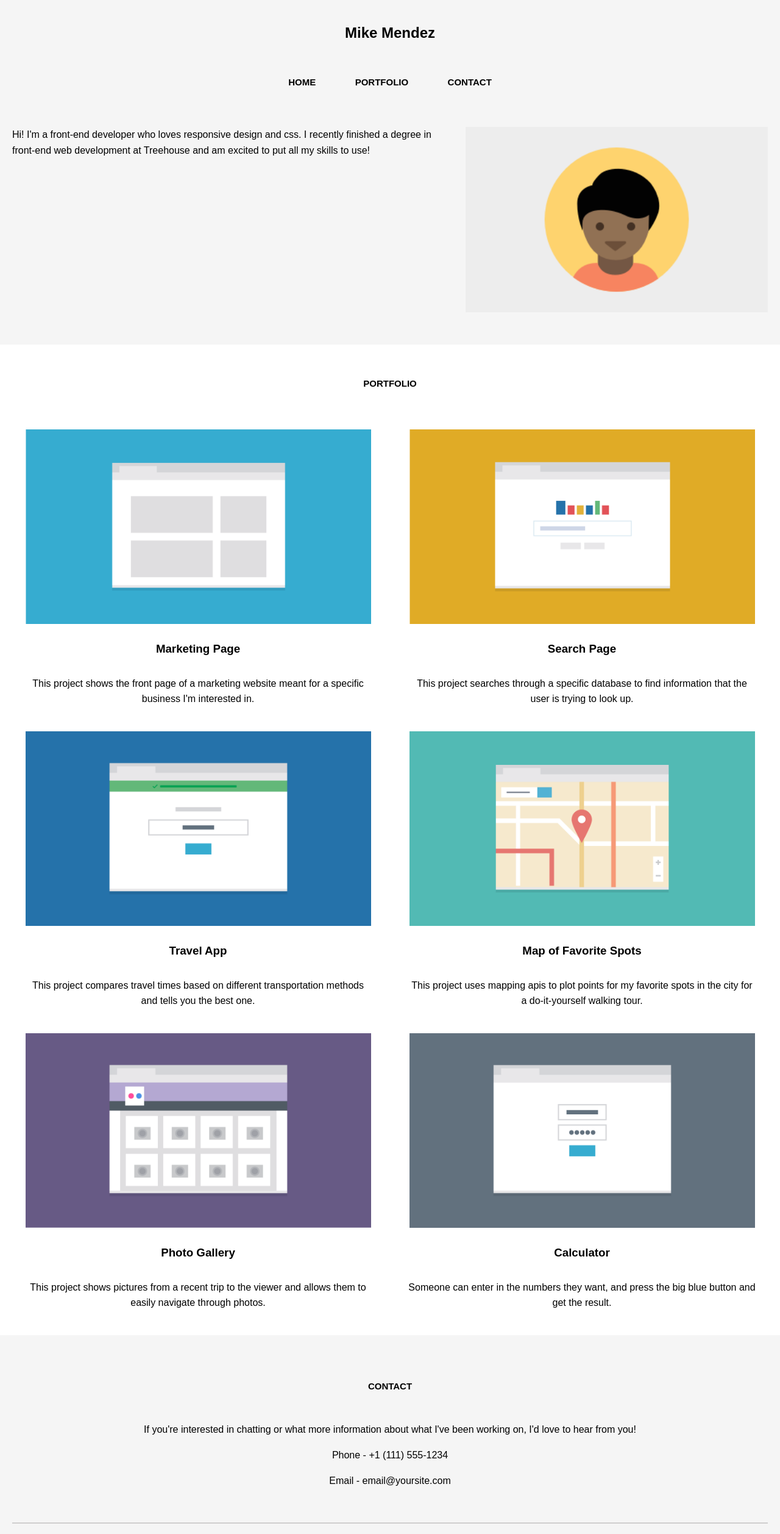
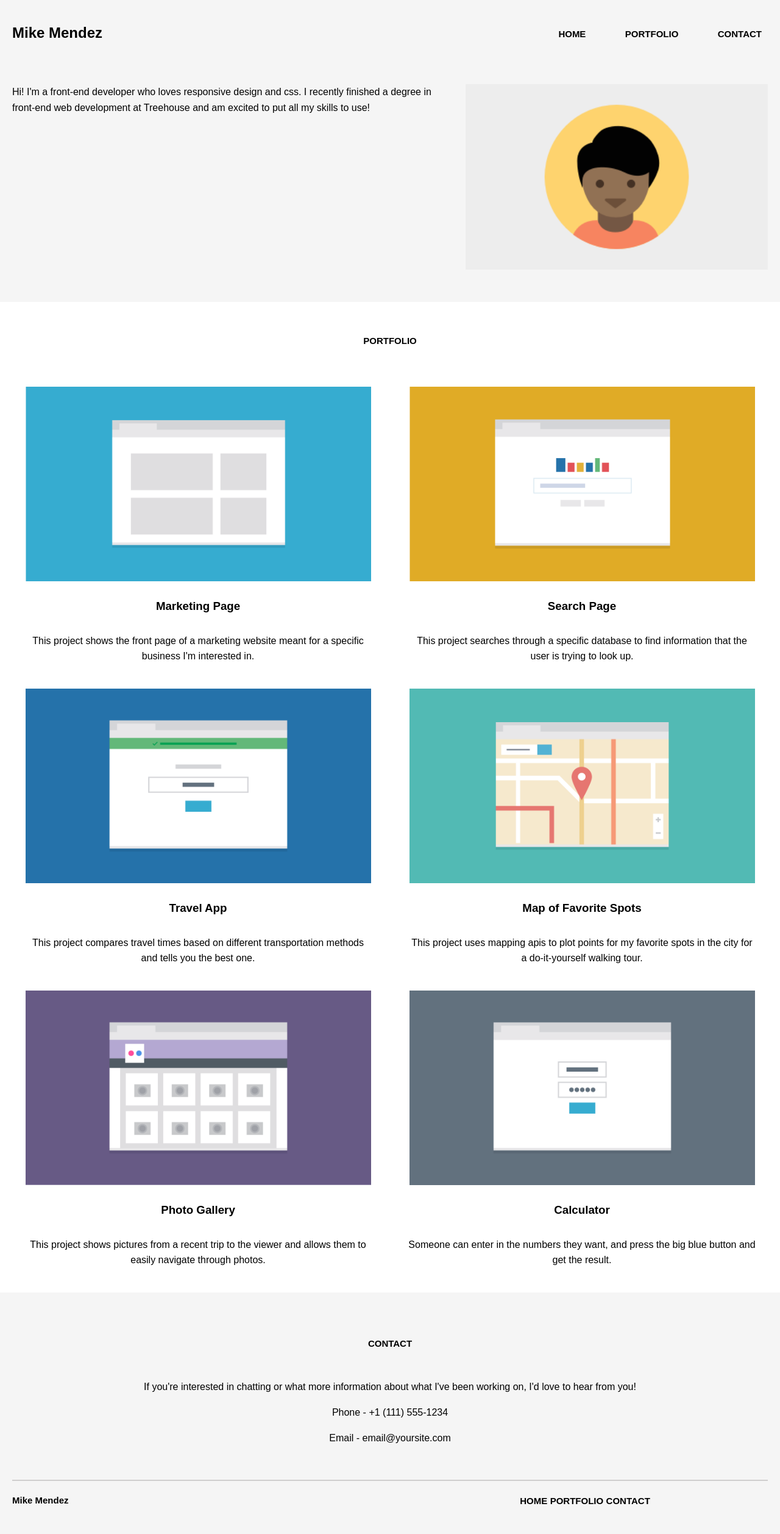
Before and after one commit to HeyMikeMendez/Treehouse-Project-Unit-2, a plain HTML site: page index.html in a window 1280 px wide. Shown: the top 2515 px of the page at 61% size. Drawn offline with Linux system fonts and the light colour scheme.

Commit message:
new updates june 11

```diff
--- a/index.html
+++ b/index.html
@@ -7,9 +7,9 @@
     <link rel="stylesheet" href="styles.css">
 </head>
 <body>
-    <nav>
-        <div id="top" class='main-nav container'>
-            <h1 class=title>Mike Mendez</h1>
+    <nav class='clearfix'>
+        <div id="top" class='main-nav container clearfix'>
+            <h1 class=title clearfix>Mike Mendez</h1>
             <ul>
                 <li class='top-nav'><a href="#">Home</a></li>
                 <li class='top-nav'><a href="#">Portfolio</a></li>
--- a/styles.css
+++ b/styles.css
@@ -140,10 +140,10 @@ a {
   Footer
 ==================================== */
 
-.footer {
-    width: 90%;
+/* .footer {
+     width: 90%;
 	margin: 0 auto;
-}
+} */
 
 .footer h3 {
     float: left;
@@ -236,20 +236,76 @@ a {
   Footer
 ==================================== */
 
+
+
     .display-off {
         display: none;
     }
 
     .display-off-nav {
-        display: inline-block;
         list-style-type: none;
     }
 
     .footer-title {
+        text-align: left;
+        padding-left: 20px;
+        margin-top: 0px;
+
+    }
+
+    .bottom-nav {
+        /* text-align: right; */
+
+    }
+
+    .bottom-nav ul {
+        margin: 0;
+        display: inline-block;
+        /* padding-left: 125px; */
+        text-align: right;
+    }
+
+    .footer-title,
+    .bottom-nav {
         display: inline-block;
     }
 
-    .bottom-nav {
+    .bottom-nav li {
+        margin: 0;
+        padding: 0;
         display: inline-block;
     }
+
+
+
 }
+
+
+
+
+/* =================================
+  Media Queries
+==================================== */
+@media (min-width: 1025px) {
+
+
+/* =================================
+  Header
+==================================== */
+    .main-nav ul,
+    .main-nav li,
+    .title {
+        display: inline-block;
+    }
+
+    .title {
+        float: left;
+        padding-left: 20px;
+    }
+
+    .main-nav ul {
+        float: right;
+        padding-top: 13px;
+    }
+
+}
```
